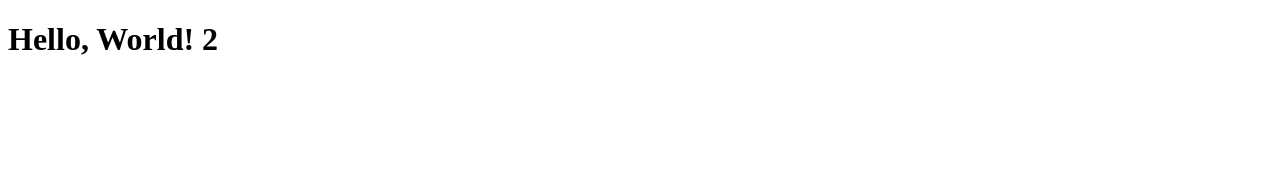
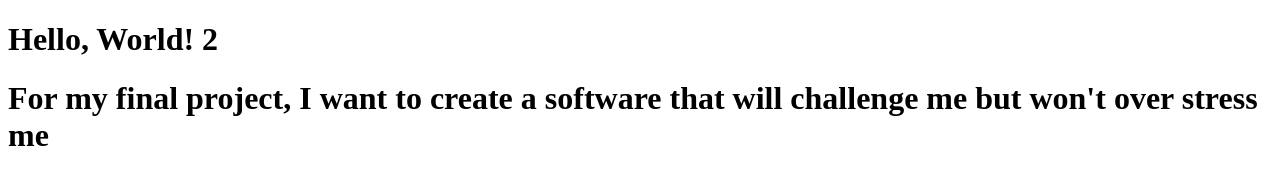
Before and after one commit to MCampos2004/CS3338-first-project, a plain HTML site: page index.html in a window 1280 px wide. Drawn offline with Linux system fonts and the light colour scheme.

Commit message:
Update index.html

```diff
--- a/index.html
+++ b/index.html
@@ -7,5 +7,6 @@
 </head>
 <body>
     <h1>Hello, World! 2</h1>
+    <h1>For my final project, I want to create a software that will challenge me but won't over stress me</h1>
 </body>
 </html>
```
